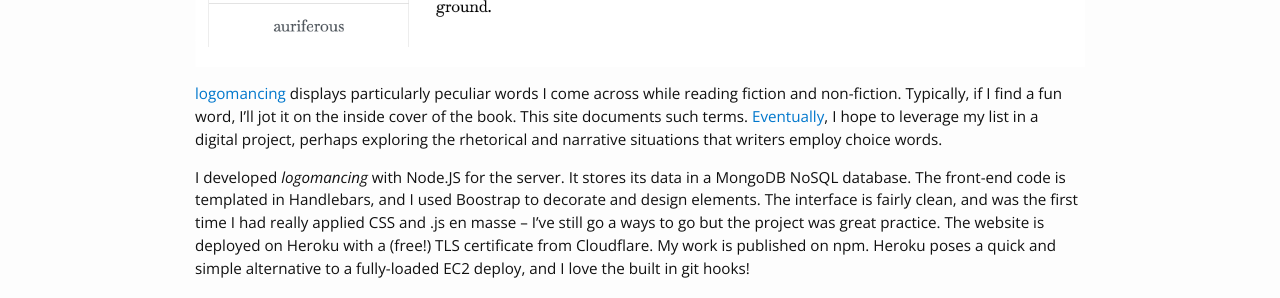
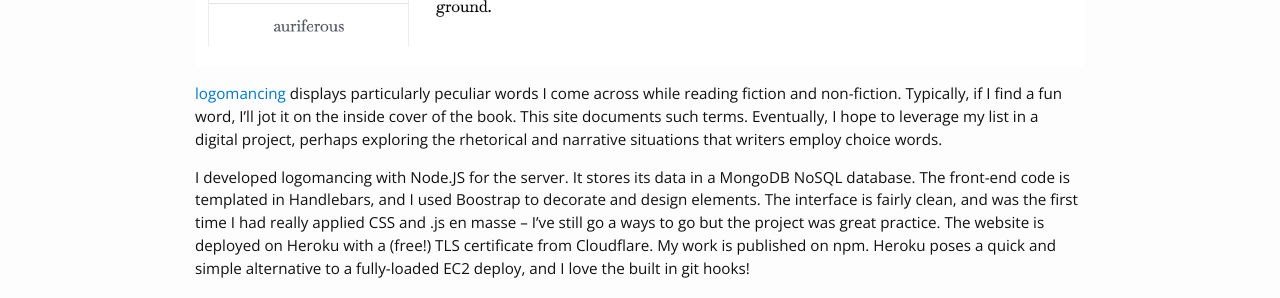
Before and after one commit to timschott/timschott.github.io, a Jekyll site: the page built from projects/logmancing.md, in a window 1280 px wide. Shown: the part 508-806 px from the top of the page. Built offline with Jekyll 4.4.1, drawn with Linux system fonts in a browser that asks for light colours; part of the change alters nothing that is shown.

```diff
--- a/projects/logmancing.md
+++ b/projects/logmancing.md
@@ -7,8 +7,8 @@ date: 2020-01-15
 
 <img src="/images/logomancing.png" alt="website screenshot" display:block>
 
-<a href="www.logomancing.com" title="logomancing">logomancing</a> displays particularly peculiar words I come across while reading fiction and non-fiction. Typically, if I find a fun word, I'll jot it on the inside cover of the book. This site documents such terms. <a href="google.com">Eventually</a>, I hope to leverage my list in a digital project, perhaps exploring the rhetorical and narrative situations that writers employ choice words.
+[logomancing](https://logomancing.com) displays particularly peculiar words I come across while reading fiction and non-fiction. Typically, if I find a fun word, I'll jot it on the inside cover of the book. This site documents such terms. Eventually, I hope to leverage my list in a digital project, perhaps exploring the rhetorical and narrative situations that writers employ choice words.
 
-I developed *logomancing* with Node.JS for the server. It stores its data in a MongoDB NoSQL database. The front-end code is templated in Handlebars, and I used Boostrap to decorate and design elements. The interface is fairly clean, and was the first time I had really applied CSS and .js en masse -- I've still go a ways to go but the project was great practice. The website is deployed on Heroku with a (free!) TLS certificate from Cloudflare. My work is published on npm. Heroku poses a quick and simple alternative to a fully-loaded EC2 deploy, and I love the built in git hooks!
+I developed logomancing with Node.JS for the server. It stores its data in a MongoDB NoSQL database. The front-end code is templated in Handlebars, and I used Boostrap to decorate and design elements. The interface is fairly clean, and was the first time I had really applied CSS and .js en masse -- I've still go a ways to go but the project was great practice. The website is deployed on Heroku with a (free!) TLS certificate from Cloudflare. My work is published on npm. Heroku poses a quick and simple alternative to a fully-loaded EC2 deploy, and I love the built in git hooks!
 
 The full repository for this project can be found on my Github. You'll note that the repo is named logomancer ... that's because I broke my original domain name beyond repair trying to wade through AWS Route53. I like the gerund, though. It's an active world! Definitions are from the OED whenever possible.
```
